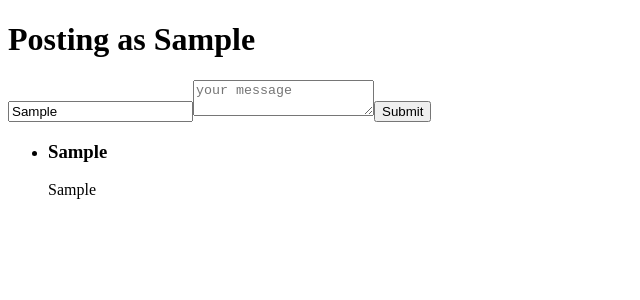
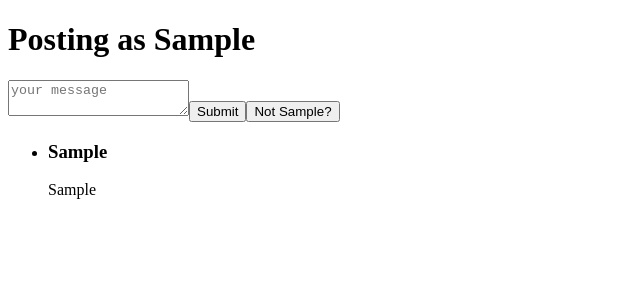
Before and after one commit to spencer-eagleton/useContext-guestbook, a React app: page / in a window 1280 px wide. Both pictures are taken after typing "Sample", "Sample" into the empty fields and a click on the button "Submit". Shown: the top 300 px of the page, without its empty margins (0-640 px from the left). Built offline with nearby package versions, Linux system fonts and the light colour scheme.

Commit message:
added not user button that clears state

```diff
--- a/src/components/EntryInput/EntryInput.jsx
+++ b/src/components/EntryInput/EntryInput.jsx
@@ -21,9 +21,21 @@ export default function EntryInput() {
   return <>
   <h1>Posting as {user}</h1>
   <form>
+      {user ? null :
+
       <input type="text" value={userName} onChange={(e) => {setUserName(e.target.value)}} placeholder="your name"/>
+      }
       <textarea value={userMessage} onChange={(e) => {setUserMessage(e.target.value)}} placeholder="your message"/>
       <button onClick={handleSubmit}>Submit</button>
+      {user &&
+
+      <button
+      onClick={() => {
+          setUser('')
+          setName('')
+      }}>Not {user}?</button>
+
+      }
 
   </form></>
   ;
```
